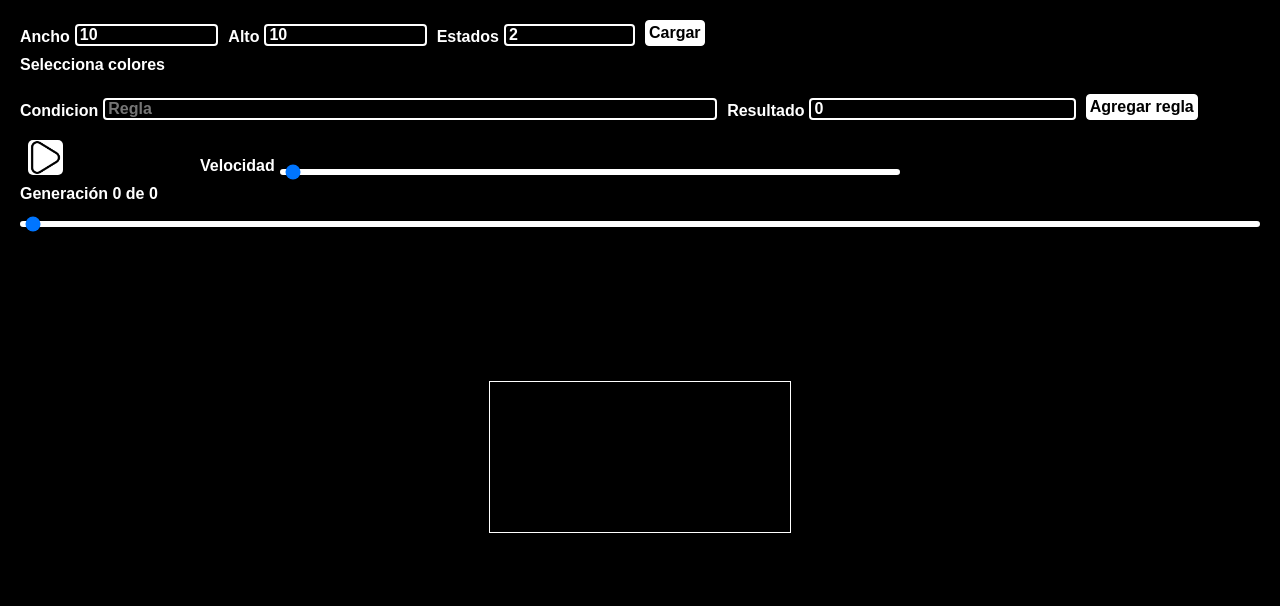
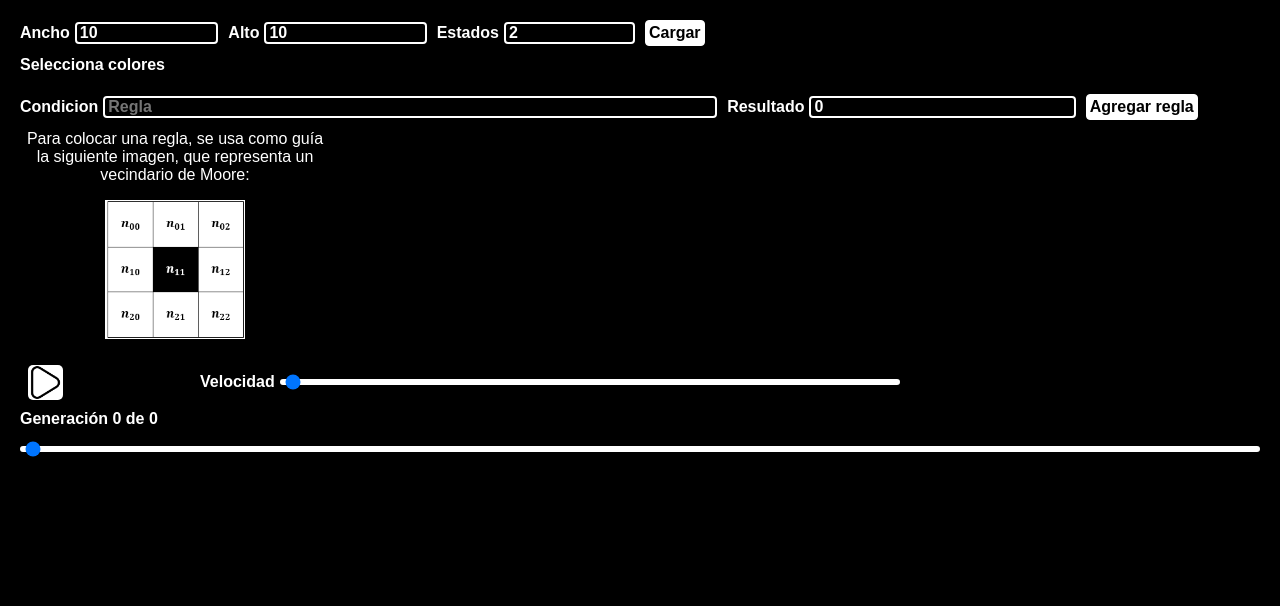
Before and after one commit to luis-ale-117/DistribCell-back, a Flask app: page / in a window 1280 px wide. Shown: the part 75-681 px from the top of the page. Run offline with Flask 3, Linux system fonts and the light colour scheme; a map, chart or similar area stays blank.

Commit message:
Agregado guía de inserción de reglas en Inicio

```diff
--- a/static/styles/inicio.css
+++ b/static/styles/inicio.css
@@ -66,7 +66,8 @@
 
 .inputForm {
     display: flex;
-    align-items: flex-end;
+    align-content: center;
+    align-items: center;
 }
 .inputForm label{
     margin-right: 5px;
@@ -236,3 +237,18 @@
     -webkit-filter: none;
     filter: none;
 }
+
+.infoTip{
+    display: grid;
+    background: none;
+    margin-right: 5%;
+    width: 25%;
+    justify-content: center;
+    place-items: center;
+    text-align: center;
+}
+
+.infoTip img{
+    width: 45%;
+    padding: 5% 0;
+}
--- a/templates/inicio.html
+++ b/templates/inicio.html
@@ -54,9 +54,16 @@
             </div>
         </form>
     </div>
+    <div class="inputForm">
+        <div class="infoTip">
+            <p>Para colocar una regla, se usa como guía la siguiente imagen,
+                que representa un vecindario de Moore:</p>
+            <img src="{{ url_for('static', filename='imgs/moore.png') }}">
+        </div>
     <div class="divTabEstados divListaReglas">
         <table id="listaReglas">
         </table>
+    </div>
     </div>
     <div id="formControl">
         <div class="inputForm">
```
